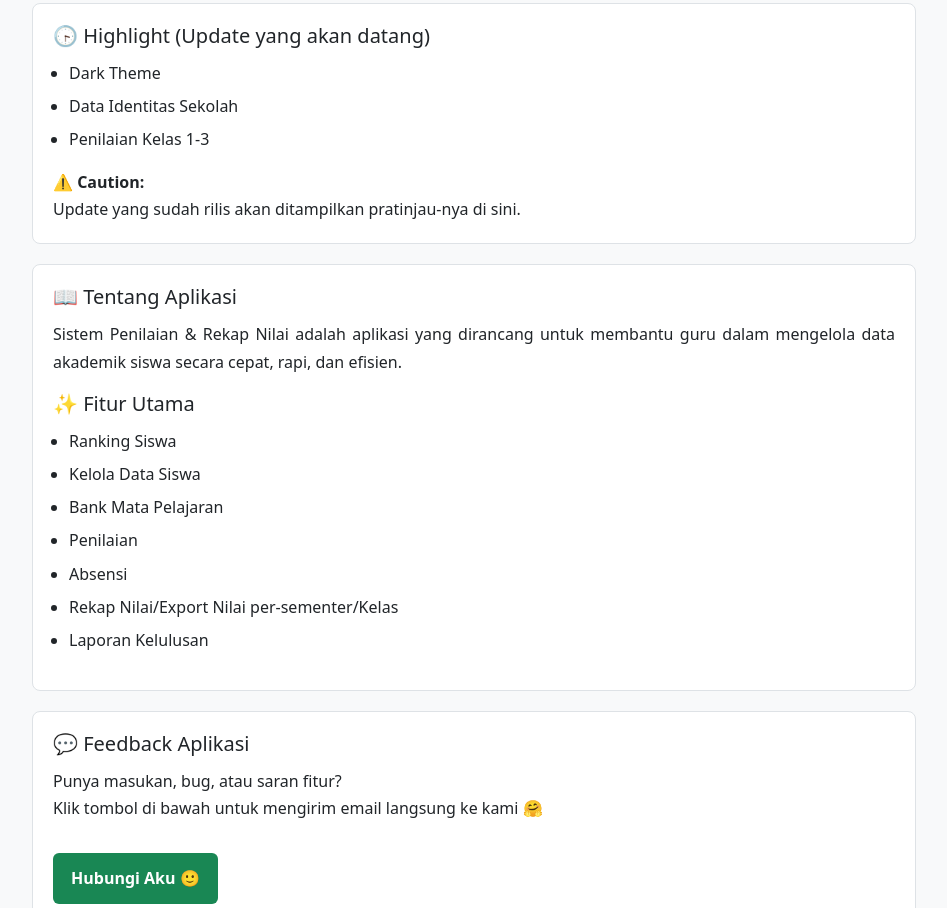
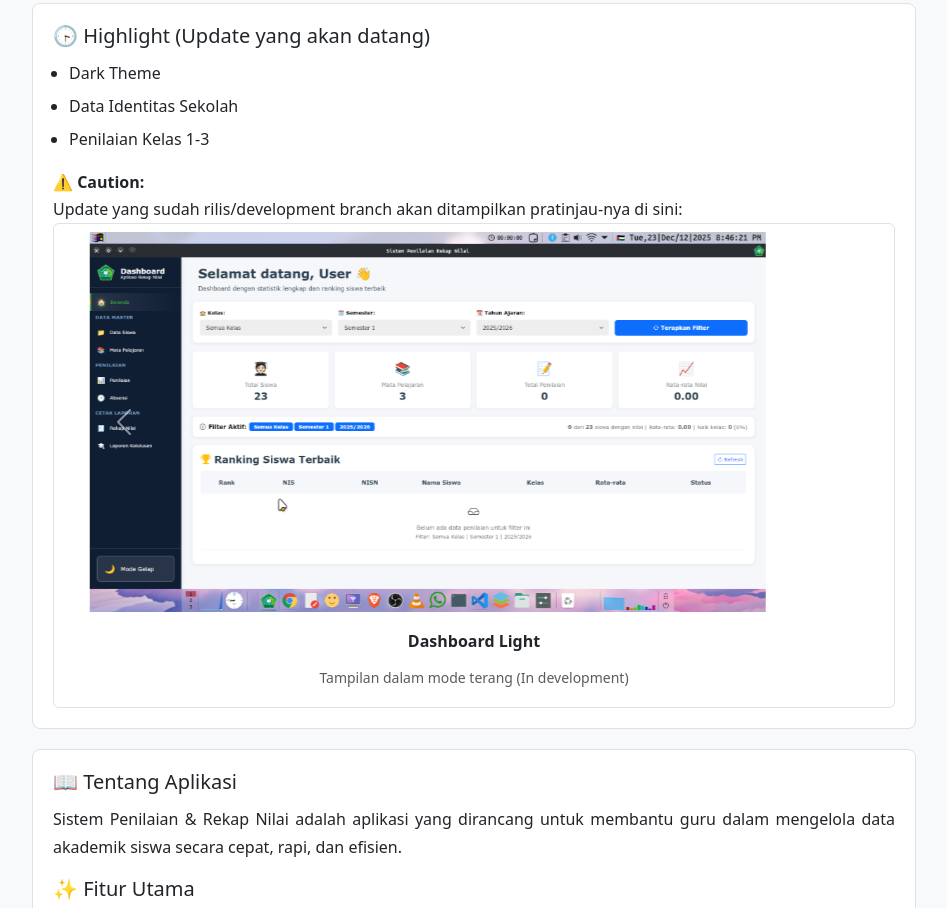
Before and after one commit to Yu4ha/webFeedback, a plain HTML site: page index.html in a window 1280 px wide. Shown: the part 590-1498 px from the top of the page, without its empty margins (166-1113 px from the left). Drawn offline with nearby package versions, Linux system fonts and the light colour scheme.

Commit message:
Update Dark Mode preview | 20%

```diff
--- a/index.html
+++ b/index.html
@@ -100,8 +100,54 @@
       <li>Data Identitas Sekolah</li>
       <li>Penilaian Kelas 1-3</li>
     </ul>
+    <span><b>⚠️ Caution:</b><br> Update yang sudah rilis/development branch akan ditampilkan pratinjau-nya di sini:</span>
+    <br>
+  <!-- Carousel -->
+  <div class="border rounded p-2 bg-white">
+    <div id="dashboardCarouselPreview" class="carousel slide" data-bs-ride="carousel">
 
-    <span><b>⚠️ Caution:</b><br> Update yang sudah rilis akan ditampilkan pratinjau-nya di sini.</span>
+      <div class="carousel-inner">
+        <div class="carousel-item active"
+             data-title="Dashboard Light"
+             data-desc="Tampilan dalam mode terang (In development)">
+          <img src="./assets/dashboardLight.png" class="d-block w-100" alt="Dashboard Light">
+        </div>
+
+        <div class="carousel-item"
+             data-title="Dashboard Dark"
+             data-desc="Tampilan dalam mode gelap (In development)">
+          <img src="./assets/dashboardDark.png" class="d-block w-100" alt="Dashboard Dark">
+        </div>
+
+        <div class="carousel-item"
+             data-title="Data Siswa Light"
+             data-desc="Tampilan dalam mode terang (In development)">
+          <img src="./assets/dataSiswaLight.png" class="d-block w-100" alt="Data Siswa Light">
+        </div>
+
+        <div class="carousel-item"
+             data-title="Data Siswa Dark"
+             data-desc="Tampilan dalam mode gelap (In development)">
+          <img src="./assets/dataSiswaDark.png" class="d-block w-100" alt="Data Siswa Dark">
+        </div>
+      </div>
+
+      <!-- Controls -->
+      <button class="carousel-control-prev" type="button"
+        data-bs-target="#dashboardCarousel" data-bs-slide="prev">
+        <span class="carousel-control-prev-icon"></span>
+      </button>
+
+      <button class="carousel-control-next" type="button"
+        data-bs-target="#dashboardCarousel" data-bs-slide="next">
+        <span class="carousel-control-next-icon"></span>
+      </button>
+    </div>
+
+    <p id="carouselTitlePreview" class="mt-3 text-center fw-semibold"></p>
+    <p id="carouselDescPreview" class="text-center text-muted small"></p>
+  </div>
+
   </div>
 
   <div class="section">
@@ -204,20 +250,50 @@
 <script src="https://cdn.jsdelivr.net/npm/bootstrap@5.3.8/dist/js/bootstrap.bundle.min.js"></script>
 
 <script>
-  const carousel = document.getElementById('dashboardCarousel');
-  const title = document.getElementById('carouselTitle');
-  const desc = document.getElementById('carouselDesc');
+  /**
+   * Bind carousel dengan title & description
+   * @param {string} carouselId
+   * @param {string} titleId
+   * @param {string} descId
+   */
+  function bindCarouselText(carouselId, titleId, descId) {
+    const carousel = document.getElementById(carouselId);
+    const title = document.getElementById(titleId);
+    const desc = document.getElementById(descId);
 
-  function updateText() {
-    const activeItem = carousel.querySelector('.carousel-item.active');
-    title.textContent = activeItem.dataset.title;
-    desc.textContent = activeItem.dataset.desc;
+    if (!carousel || !title || !desc) {
+      console.warn(`Carousel binding gagal: ${carouselId}`);
+      return;
+    }
+
+    function updateText() {
+      const activeItem = carousel.querySelector('.carousel-item.active');
+      if (!activeItem) return;
+
+      title.textContent = activeItem.dataset.title || '';
+      desc.textContent = activeItem.dataset.desc || '';
+    }
+
+    carousel.addEventListener('slid.bs.carousel', updateText);
+
+    // init saat pertama load
+    updateText();
   }
 
-  carousel.addEventListener('slid.bs.carousel', updateText);
-  updateText();
+  // ===== BIND SEMUA CAROUSEL =====
+
+  bindCarouselText(
+    'dashboardCarousel',
+    'carouselTitle',
+    'carouselDesc'
+  );
+
+  bindCarouselText(
+    'dashboardCarouselPreview',
+    'carouselTitlePreview',
+    'carouselDescPreview'
+  );
 </script>
-
 
 </body>
 </html>
```
Also changed, not shown: assets/dashboardDark.png (added), assets/dashboardLight.png (added), assets/dataSiswaDark.png (added), assets/dataSiswaLight.png (added).
